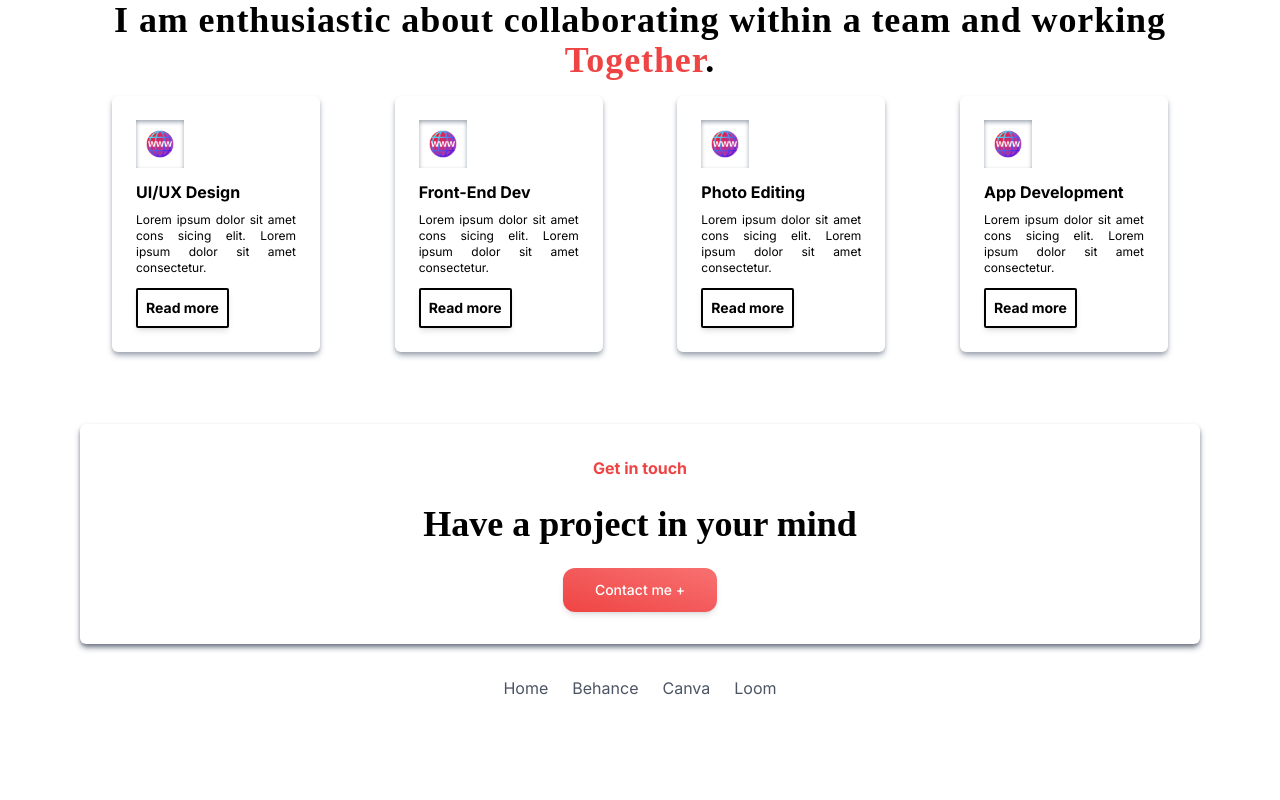
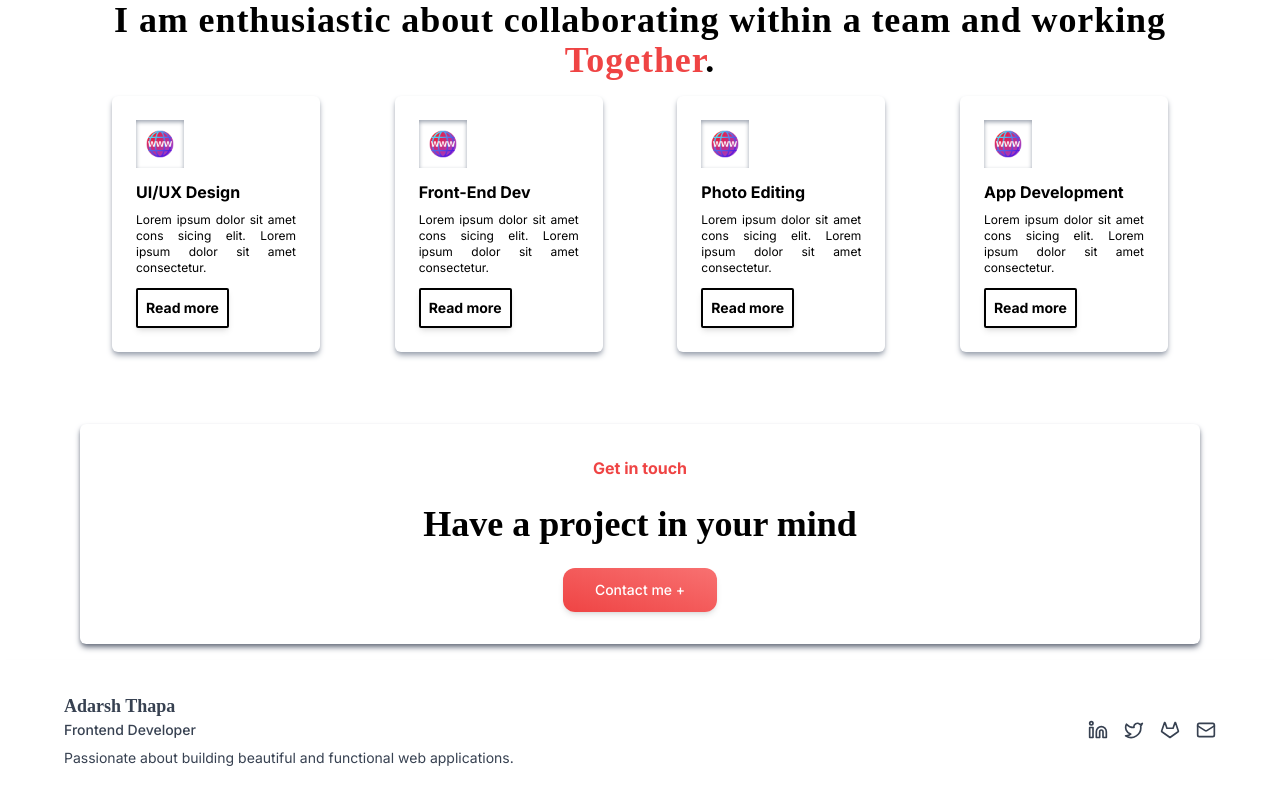
Before and after one commit to adarshthapa111/Modern_Portfolio, a Next.js app: page / in a window 1280 px wide. Shown: the part 3568-4368 px from the top of the page. Before the commit the page ends 4284 px from the top, so only its background shows below. Built offline with nearby package versions, Linux system fonts and the light colour scheme; a web font is replaced by a local one.

Commit message:
Footer updated

```diff
--- a/src/app/page.tsx
+++ b/src/app/page.tsx
@@ -128,7 +128,6 @@ export default function Home() {
                   className="h-96 w-96 rounded-full object-cover"
                   width={800}
                   height={800}
-
                 />
               </div>
             </div>
@@ -142,35 +141,128 @@ export default function Home() {
           <GetInTouch />
         </div>
 
-        <footer className="w-full bg-white shadow-md">
-          <div className="max-w-6xl mx-auto flex justify-center items-center py-4 space-x-6">
-            <a
+        <footer className="bg-white text-gray-700 py-8 px-4 md:px-6 shadow-md">
+          <div className="container mx-auto max-w-6xl flex flex-col items-center gap-8 md:flex-row md:justify-between">
+            <div className="flex flex-col items-center md:items-start">
+              <h3 className="text-lg font-bold font-playfair">Adarsh Thapa</h3>
+              <p className="text-sm font-medium">Frontend Developer</p>
+              <p className="text-sm mt-2">
+                Passionate about building beautiful and functional web
+                applications.
+              </p>
+            </div>
+            <div className="flex items-center gap-4">
+              <Link
                 href="#"
-              className="text-gray-600 hover:text-gray-900 transition duration-300"
+                className="hover:text-gray-500 transition-colors"
+                prefetch={false}
               >
-              Home
-            </a>
-            <a
+                <LinkedinIcon className="w-5 h-5" />
+              </Link>
+              <Link
                 href="#"
-              className="text-gray-600 hover:text-gray-900 transition duration-300"
+                className="hover:text-gray-500 transition-colors"
+                prefetch={false}
               >
-              Behance
-            </a>
-            <a
+                <TwitterIcon className="w-5 h-5" />
+              </Link>
+              <Link
                 href="#"
-              className="text-gray-600 hover:text-gray-900 transition duration-300"
+                className="hover:text-gray-500 transition-colors"
+                prefetch={false}
               >
-              Canva
-            </a>
-            <a
+                <GitlabIcon className="w-5 h-5" />
+              </Link>
+              <Link
                 href="#"
-              className="text-gray-600 hover:text-gray-900 transition duration-300"
+                className="hover:text-gray-500 transition-colors"
+                prefetch={false}
               >
-              Loom
-            </a>
+                <MailIcon className="w-5 h-5" />
+              </Link>
+            </div>
           </div>
         </footer>
       </div>
     </>
   );
 }
+
+function GitlabIcon(props) {
+  return (
+    <svg
+      {...props}
+      xmlns="http://www.w3.org/2000/svg"
+      width="24"
+      height="24"
+      viewBox="0 0 24 24"
+      fill="none"
+      stroke="currentColor"
+      strokeWidth="2"
+      strokeLinecap="round"
+      strokeLinejoin="round"
+    >
+      <path d="m22 13.29-3.33-10a.42.42 0 0 0-.14-.18.38.38 0 0 0-.22-.11.39.39 0 0 0-.23.07.42.42 0 0 0-.14.18l-2.26 6.67H8.32L6.1 3.26a.42.42 0 0 0-.1-.18.38.38 0 0 0-.26-.08.39.39 0 0 0-.23.07.42.42 0 0 0-.14.18L2 13.29a.74.74 0 0 0 .27.83L12 21l9.69-6.88a.71.71 0 0 0 .31-.83Z" />
+    </svg>
+  );
+}
+
+function LinkedinIcon(props) {
+  return (
+    <svg
+      {...props}
+      xmlns="http://www.w3.org/2000/svg"
+      width="24"
+      height="24"
+      viewBox="0 0 24 24"
+      fill="none"
+      stroke="currentColor"
+      strokeWidth="2"
+      strokeLinecap="round"
+      strokeLinejoin="round"
+    >
+      <path d="M16 8a6 6 0 0 1 6 6v7h-4v-7a2 2 0 0 0-2-2 2 2 0 0 0-2 2v7h-4v-7a6 6 0 0 1 6-6z" />
+      <rect width="4" height="12" x="2" y="9" />
+      <circle cx="4" cy="4" r="2" />
+    </svg>
+  );
+}
+
+function MailIcon(props) {
+  return (
+    <svg
+      {...props}
+      xmlns="http://www.w3.org/2000/svg"
+      width="24"
+      height="24"
+      viewBox="0 0 24 24"
+      fill="none"
+      stroke="currentColor"
+      strokeWidth="2"
+      strokeLinecap="round"
+      strokeLinejoin="round"
+    >
+      <rect width="20" height="16" x="2" y="4" rx="2" />
+      <path d="m22 7-8.97 5.7a1.94 1.94 0 0 1-2.06 0L2 7" />
+    </svg>
+  );
+}
+
+function TwitterIcon(props) {
+  return (
+    <svg
+      {...props}
+      xmlns="http://www.w3.org/2000/svg"
+      width="24"
+      height="24"
+      viewBox="0 0 24 24"
+      fill="none"
+      stroke="currentColor"
+      strokeWidth="2"
+      strokeLinecap="round"
+      strokeLinejoin="round"
+    >
+      <path d="M22 4s-.7 2.1-2 3.4c1.6 10-9.4 17.3-18 11.6 2.2.1 4.4-.6 6-2C3 15.5.5 9.6 3 5c2.2 2.6 5.6 4.1 9 4-.9-4.2 4-6.6 7-3.8 1.1 0 3-1.2 3-1.2z" />
+    </svg>
+  );
+}
```
Lines whose indentation alone changed are shown as unchanged.
